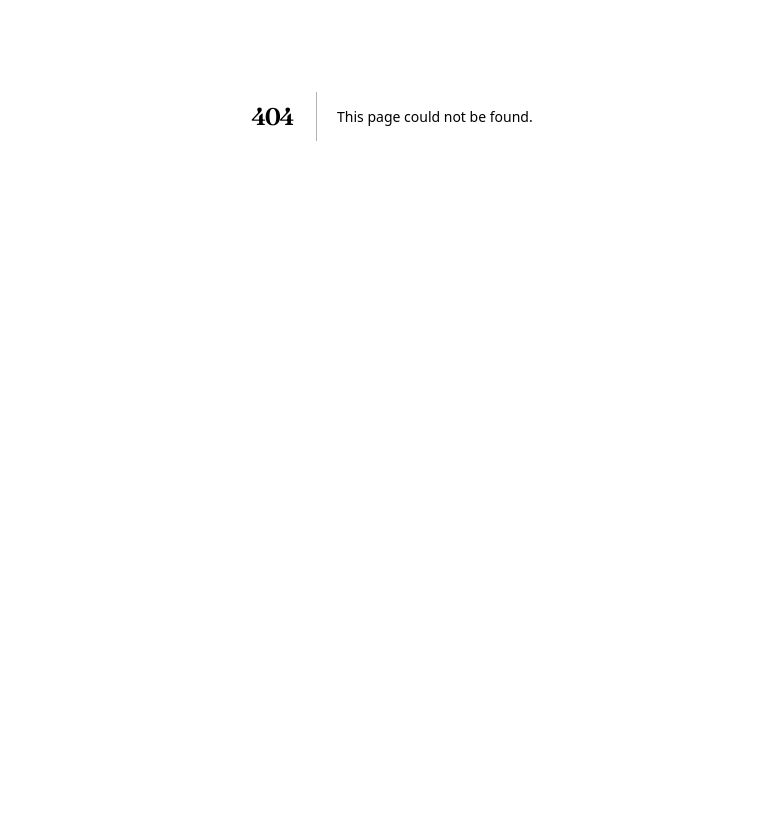
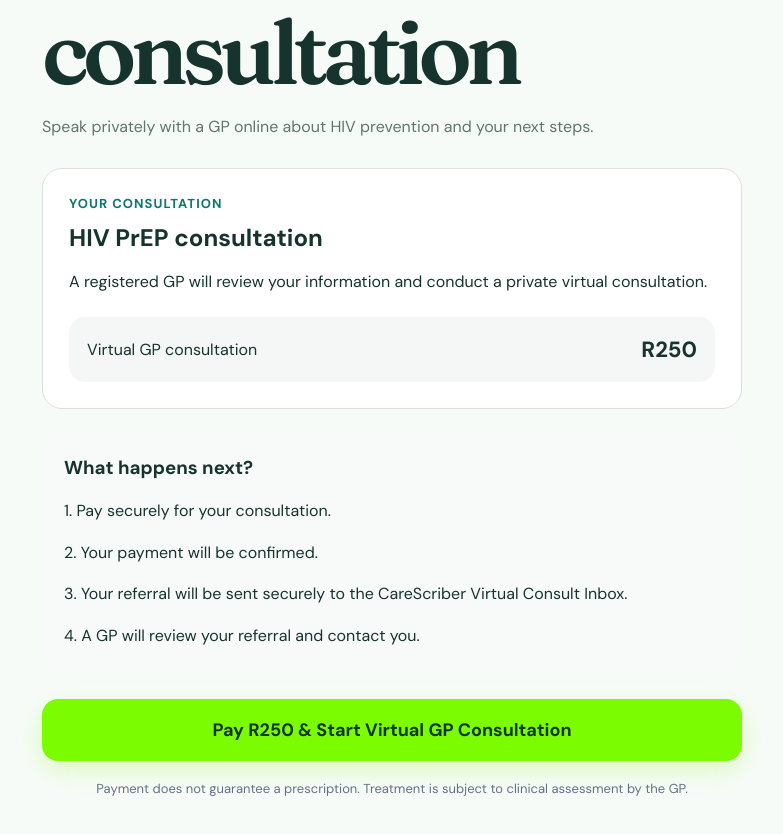
Before and after one commit to Siraajadams/HIVCLINTEST, a Next.js app: page /assessment/virtual-gp in a window 1280 px wide. Before the commit this address had no page. Shown: the part 284-1118 px from the top of the page, without its empty margins (248-1031 px from the left). Before the commit the page ends 800 px from the top, so only its background shows below. Built offline with nearby package versions, Linux system fonts and the light colour scheme.

Commit message:
Rename page.tsx: to page.tsx

```diff
--- /dev/null
+++ b/app/assessment/virtual-gp/page.tsx
@@ -0,0 +1,433 @@
+"use client";
+
+import { useEffect, useState } from "react";
+import Link from "next/link";
+
+type Assessment = {
+  exposureTiming?: string;
+  prepInterest?: string;
+  pepUrgent?: boolean;
+
+  risk?: {
+    condomlessSex?: boolean;
+    multiplePartners?: boolean;
+    partnerPositive?: boolean;
+    partnerUnknown?: boolean;
+    recentSTI?: boolean;
+    none?: boolean;
+  };
+
+  symptoms?: {
+    genitalSore?: boolean;
+    discharge?: boolean;
+    painfulUrination?: boolean;
+    genitalRash?: boolean;
+    none?: boolean;
+  };
+
+  carePreference?: string;
+  consultationReason?: string;
+  consultationFee?: number;
+};
+
+export default function VirtualGPPage() {
+  const [assessment, setAssessment] =
+    useState<Assessment | null>(null);
+
+  const [loading, setLoading] = useState(false);
+
+  useEffect(() => {
+    try {
+      const savedAssessment =
+        sessionStorage.getItem(
+          "hivclintest_assessment"
+        );
+
+      if (savedAssessment) {
+        setAssessment(
+          JSON.parse(savedAssessment)
+        );
+      }
+    } catch (error) {
+      console.error(
+        "Unable to load assessment:",
+        error
+      );
+    }
+  }, []);
+
+  const pepUrgent =
+    assessment?.pepUrgent === true;
+
+  const symptoms =
+    assessment?.symptoms;
+
+  const symptomCount = symptoms
+    ? [
+        symptoms.genitalSore,
+        symptoms.discharge,
+        symptoms.painfulUrination,
+        symptoms.genitalRash,
+      ].filter(Boolean).length
+    : 0;
+
+  const startPayment = () => {
+    try {
+      setLoading(true);
+
+      /*
+       * Save the consultation selection.
+       *
+       * Later we will use this information when:
+       *
+       * 1. Stripe payment is completed
+       * 2. Payment is verified
+       * 3. Referral is created
+       * 4. Referral is sent to the CareScriber inbox
+       */
+
+      const existingAssessment =
+        sessionStorage.getItem(
+          "hivclintest_assessment"
+        );
+
+      let updatedAssessment: Assessment = {};
+
+      if (existingAssessment) {
+        try {
+          updatedAssessment =
+            JSON.parse(existingAssessment);
+        } catch {
+          updatedAssessment = {};
+        }
+      }
+
+      updatedAssessment.carePreference =
+        "virtual_gp";
+
+      updatedAssessment.consultationReason =
+        pepUrgent
+          ? "HIV PEP assessment"
+          : "HIV PrEP consultation";
+
+      updatedAssessment.consultationFee =
+        250;
+
+      sessionStorage.setItem(
+        "hivclintest_assessment",
+        JSON.stringify(updatedAssessment)
+      );
+
+      /*
+       * NEXT STEP:
+       *
+       * We will create:
+       *
+       * /assessment/virtual-gp/payment
+       *
+       * That page will start the Stripe checkout.
+       */
+
+      window.location.href =
+        "/assessment/virtual-gp/payment";
+    } catch (error) {
+      console.error(
+        "Unable to continue:",
+        error
+      );
+
+      setLoading(false);
+    }
+  };
+
+  return (
+    <main className="flow-page">
+      <header className="nav flow-nav">
+        <Link
+          className="brand"
+          href="/"
+        >
+          <span className="brand-mark">
+            +
+          </span>{" "}
+          HIVClinTest
+        </Link>
+
+        <div className="confidential">
+          Private and confidential
+        </div>
+      </header>
+
+      <section className="flow-shell">
+        <Link
+          className="back-link"
+          href="/assessment?exposure=yes"
+        >
+          ← Back
+        </Link>
+
+        <p className="eyebrow">
+          VIRTUAL CARE
+        </p>
+
+        <h1>
+          Virtual GP consultation
+        </h1>
+
+        <p className="flow-subtitle">
+          Speak privately with a GP online
+          about HIV prevention and your
+          next steps.
+        </p>
+
+        {pepUrgent && (
+          <div
+            style={{
+              marginTop: "24px",
+              padding: "22px",
+              border:
+                "1px solid #ef4444",
+              borderRadius: "18px",
+              background: "#fff7f7",
+            }}
+          >
+            <p
+              style={{
+                margin: 0,
+                fontSize: "13px",
+                fontWeight: 800,
+                letterSpacing: "0.08em",
+                color: "#b42318",
+              }}
+            >
+              URGENT
+            </p>
+
+            <h2
+              style={{
+                marginTop: "8px",
+                marginBottom: "10px",
+              }}
+            >
+              You may need PEP
+            </h2>
+
+            <p
+              style={{
+                margin: 0,
+                lineHeight: 1.6,
+              }}
+            >
+              You reported a possible HIV
+              exposure within the last 72
+              hours. PEP should be assessed
+              as soon as possible and started
+              within 72 hours when clinically
+              appropriate.
+            </p>
+          </div>
+        )}
+
+        <div
+          style={{
+            marginTop: "28px",
+            padding: "26px",
+            border:
+              "1px solid #d9e2df",
+            borderRadius: "20px",
+            background: "#ffffff",
+          }}
+        >
+          <p
+            style={{
+              margin: 0,
+              fontSize: "13px",
+              fontWeight: 800,
+              letterSpacing: "0.08em",
+              color: "#0f766e",
+            }}
+          >
+            YOUR CONSULTATION
+          </p>
+
+          <h2
+            style={{
+              marginTop: "10px",
+              marginBottom: "10px",
+            }}
+          >
+            {pepUrgent
+              ? "HIV PEP assessment"
+              : "HIV PrEP consultation"}
+          </h2>
+
+          <p
+            style={{
+              lineHeight: 1.6,
+            }}
+          >
+            A registered GP will review
+            your information and conduct a
+            private virtual consultation.
+          </p>
+
+          {symptomCount > 0 && (
+            <p
+              style={{
+                lineHeight: 1.6,
+              }}
+            >
+              Your assessment also indicates{" "}
+              <strong>
+                {symptomCount} symptom
+                {symptomCount === 1
+                  ? ""
+                  : "s"}
+              </strong>{" "}
+              that can be discussed during
+              your consultation.
+            </p>
+          )}
+
+          <div
+            style={{
+              marginTop: "22px",
+              padding: "18px",
+              borderRadius: "16px",
+              background: "#f5f7f6",
+            }}
+          >
+            <div
+              style={{
+                display: "flex",
+                justifyContent:
+                  "space-between",
+                alignItems: "center",
+                gap: "20px",
+              }}
+            >
+              <span>
+                Virtual GP consultation
+              </span>
+
+              <strong
+                style={{
+                  fontSize: "22px",
+                }}
+              >
+                R250
+              </strong>
+            </div>
+          </div>
+        </div>
+
+        <div
+          style={{
+            marginTop: "24px",
+            padding: "22px",
+            borderRadius: "18px",
+            background: "#f8faf9",
+          }}
+        >
+          <h3
+            style={{
+              marginTop: 0,
+            }}
+          >
+            What happens next?
+          </h3>
+
+          <p
+            style={{
+              marginBottom: "8px",
+              lineHeight: 1.6,
+            }}
+          >
+            1. Pay securely for your
+            consultation.
+          </p>
+
+          <p
+            style={{
+              marginBottom: "8px",
+              lineHeight: 1.6,
+            }}
+          >
+            2. Your payment will be
+            confirmed.
+          </p>
+
+          <p
+            style={{
+              marginBottom: "8px",
+              lineHeight: 1.6,
+            }}
+          >
+            3. Your referral will be sent
+            securely to the CareScriber
+            Virtual Consult Inbox.
+          </p>
+
+          <p
+            style={{
+              marginBottom: 0,
+              lineHeight: 1.6,
+            }}
+          >
+            4. A GP will review your
+            referral and contact you.
+          </p>
+        </div>
+
+        <button
+          type="button"
+          onClick={startPayment}
+          disabled={loading}
+          style={{
+            width: "100%",
+            marginTop: "28px",
+            padding: "19px 24px",
+            border: "none",
+            borderRadius: "16px",
+
+            /*
+             * Neon green similar to the
+             * SymptomAI virtual consult CTA
+             */
+            background: loading
+              ? "#a3e635"
+              : "#7CFC00",
+
+            color: "#12372a",
+            fontSize: "18px",
+            fontWeight: 800,
+            cursor: loading
+              ? "wait"
+              : "pointer",
+
+            boxShadow:
+              "0 8px 24px rgba(124,252,0,0.25)",
+          }}
+        >
+          {loading
+            ? "Please wait..."
+            : "Pay R250 & Start Virtual GP Consultation"}
+        </button>
+
+        <p
+          style={{
+            marginTop: "18px",
+            textAlign: "center",
+            fontSize: "13px",
+            color: "#667085",
+            lineHeight: 1.5,
+          }}
+        >
+          Payment does not guarantee a
+          prescription. Treatment is subject
+          to clinical assessment by the GP.
+        </p>
+      </section>
+    </main>
+  );
+}
```
